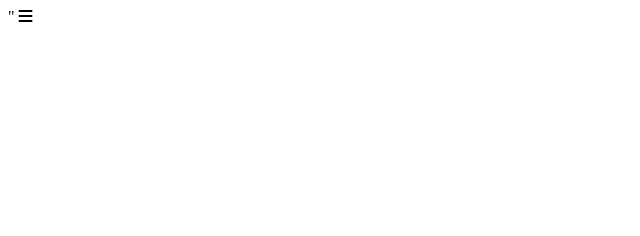
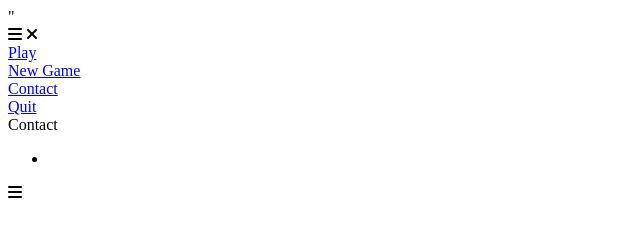
Before and after one commit to goatmsiuser13199/STARWARZEN, a website: page html/index.html in a window 1280 px wide. Shown: the whole page, without its empty margins (0-640 px from the left). Drawn offline with nearby package versions, Linux system fonts and the light colour scheme; some icons are missing; a web font is replaced by a local one.

Commit message:
commit mise a jour

```diff
--- a/html/assets/img/menu.css
+++ b/html/assets/img/menu.css
@@ -0,0 +1,2 @@
+/*font-family: 'Black Ops One', cursive;
+font-family: 'Geostar Fill', cursive;*/
--- a/html/index.html
+++ b/html/index.html
@@ -7,13 +7,56 @@
     <title>Document</title>
     <link rel="stylesheet" href="https://cdnjs.cloudflare.com/ajax/libs/font-awesome/6.4.0/css/all.min.css" integrity="sha512-iecdLmaskl7CVkqkXNQ/ZH/XLlvWZOJyj7Yy7tcenmpD1ypASozpmT/E0iPtmFIB46ZmdtAc9eNBvH0H/ZpiBw=="
      crossorigin="anonymous" referrerpolicy="no-referrer" />"
+     <link rel="preconnect" href="https://fonts.googleapis.com">
+    <link rel="preconnect" href="https://fonts.gstatic.com" crossorigin>
+    <link href="https://fonts.googleapis.com/css2?family=Black+Ops+One&family=Geostar+Fill&display=swap" rel="stylesheet">
     <link rel="stylesheet" href="assets/img/menu.css" />
 </head>
 <body>
+    <header>
+        <nav>
+            <div class="toggle">
+                <i class="fas fa-bars open"></i>
+                <i class="fas fa-times close"></i>
+            </div>
+            <div class="menu">
+                <div class="menu_left">
+                    <div class="menu_left_inner">
+                        <div class="menu_left_inner_item">
+                            <a href="a">Play <span class="menu_left_inner_item_small"#01></span></a>
+                        </div>
+                        <div class="menu_left_inner_item">
+                            <a href="a">New Game <span class="menu_left_inner_item_small"#01></span></a>
+                        </div>
+                        <div class="menu_left_inner_item">
+                            <a href="a">Contact <span class="menu_left_inner_item_small"#01></span></a>
+                        </div>
+                        <div class="menu_left_inner_item">
+                            <a href="a">Quit <span class="menu_left_inner_item_small"#01></span></a>
+                        </div>
+                    </div>
+                </div>
+                <div class="menu_right">
+                    <div class="menu_right_inner">
+                        <div class="menu_right_inner_item">
+                            <div class="menu_right_inner_item_title">
+                                Contact
+                            </div>
+                            <ul>
+                                <li>
 
+                                </li>
+                            </ul>
+                        </div>
+                    </div>
+                </div>
+            </div>
+        </nav>
+    </header>
     <i class="fa-solid fa-bars"></i>
     <i class="fa-solid fa-octagon-xmark"></i>
-    <script src="https://cdnjs.cloudflare.com/ajax/libs/gsap/3.11.5/gsap.min.js" integrity="sha512-cOH8ndwGgPo+K7pTvMrqYbmI8u8k6Sho3js0gOqVWTmQMlLIi6TbqGWRTpf1ga8ci9H3iPsvDLr4X7xwhC/+DQ=="
+    <script src="https://cdnjs.cloudflare.com/ajax/libs/gsap/3.11.5/gsap.min.js"
+    integrity="sha512-cOH8ndwGgPo+K7pTvMrqYbmI8u8k6Sho3js0gOqVWTmQMlLIi6TbqGWRTpf1ga8ci9H3iPsvDLr4X7xwhC/+DQ=="
      crossorigin="anonymous" referrerpolicy="no-referrer"></script>
     <script src="assets/img/menu.js" ></script>
 
```
Also changed, not shown: choice.js (+10 -9 lines).
